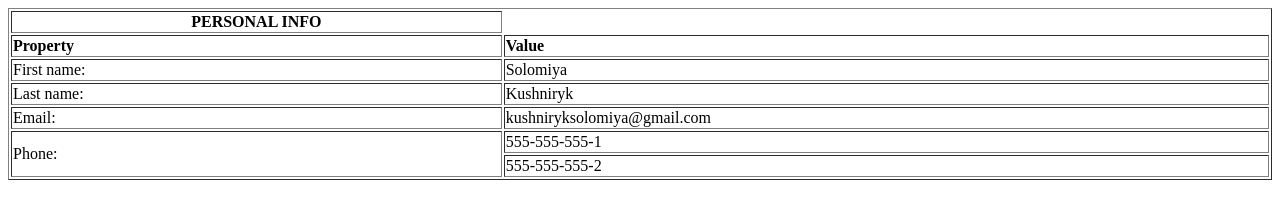
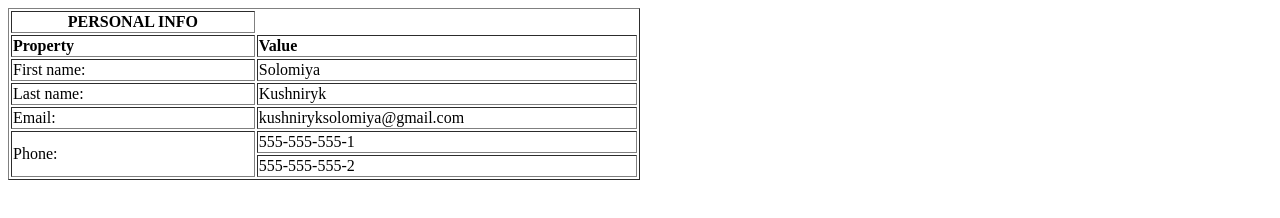
Before and after one commit to Solomii/first-table, a plain HTML site: page index.html in a window 1280 px wide. Drawn offline with Linux system fonts and the light colour scheme.

Commit message:
changed the width of the table

```diff
--- a/index.html
+++ b/index.html
@@ -4,7 +4,7 @@
     <title>tag-tabel</title>
   </head>
   <body>
-    <table border="1" style="width: 100%;">
+    <table border="1" style="width: 50%;">
       <thead>
         <tr>
           <th>PERSONAL INFO</th>
```
